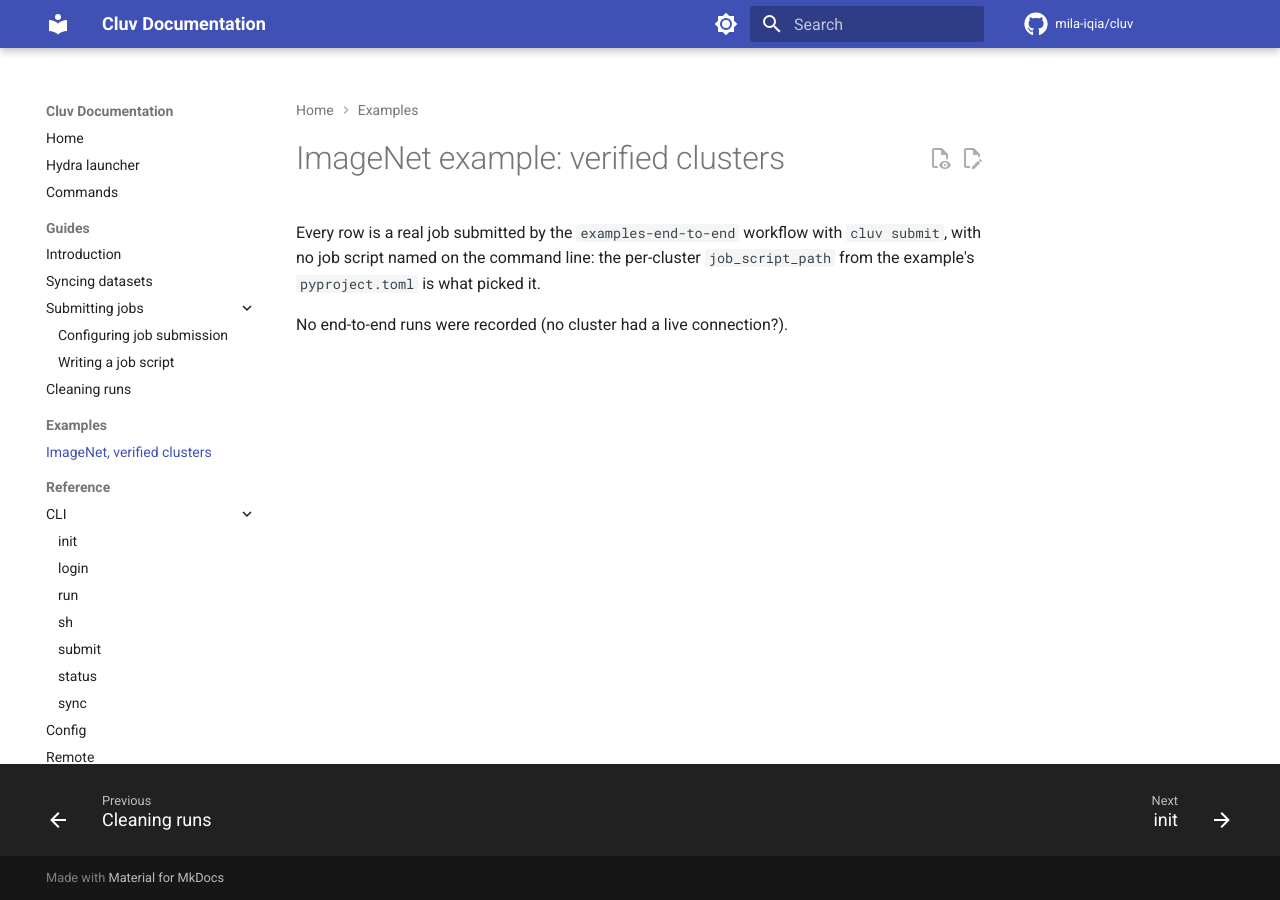
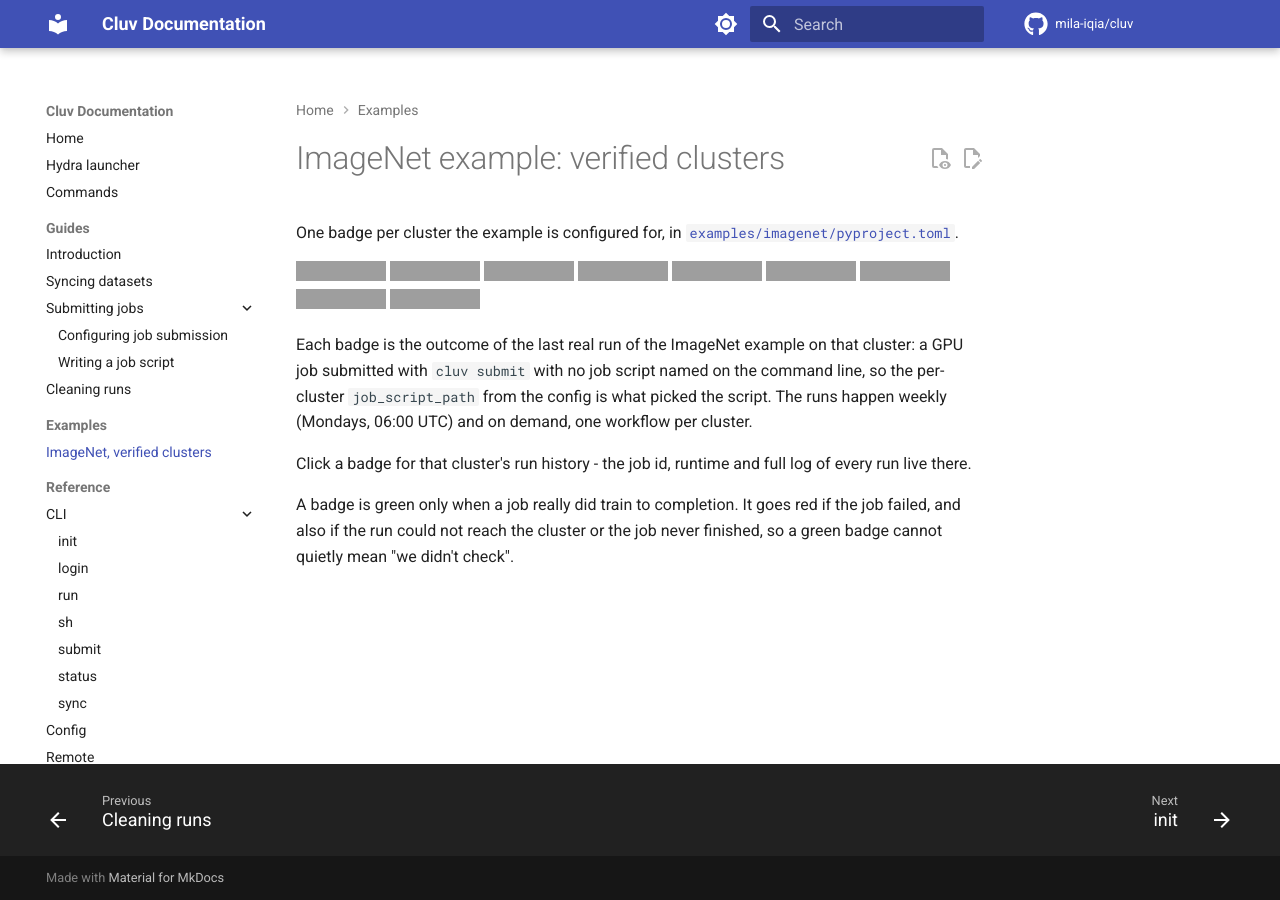
Before and after one commit to mila-iqia/cluv, an MkDocs documentation site: the page built from docs/examples/imagenet-verified.md, in a window 1280 px wide. Built offline with MkDocs 1.6.1 and Material for MkDocs 9.7.7, drawn with Linux system fonts in a browser that asks for light colours; comment, search, counter and statistics services are not loaded; grey boxes are pictures that could not be loaded.

Commit message:
Give every configured cluster its own end-to-end workflow and badge
The weekly end-to-end run used to publish its per-cluster results by generating
`docs/examples/imagenet-verified.md` and a shields.io endpoint file per cluster, then
committing them back to master from inside the workflow. Committing to master as a CI
side effect is messy, and it made the page's contents depend on that push landing.

GitHub's status badges are per workflow rather than per job, so a badge per cluster
needs a workflow per cluster. Splitting the run that way means each badge can read its
own workflow's run history: the page becomes hand-written with fixed URLs, and there is
no generated state left to commit anywhere.

So `e2e-<cluster>.yaml` is now one thin caller per cluster over a shared
`_examples-end-to-end.yaml`, and `test_imagenet_example` is parametrized over every
cluster the example configures rather than a hand-picked five - adding a cluster to
`examples/imagenet/pyproject.toml` now earns it a real run and a badge.

Each run selects its single parametrized case by node id, so a workflow submits a job
to its own cluster only, and sweeps leftover jobs with `cancel_ci_jobs.py --cluster`
so it cannot cancel a concurrent sibling's job.

What the badges cannot show, the table did: job id, runtime and date. Those now live in
the run each badge links to.

Co-Authored-By: Claude Opus 5 (1M context) <noreply@anthropic.com>

```diff
--- a/docs/examples/imagenet-verified.md
+++ b/docs/examples/imagenet-verified.md
@@ -1,9 +1,28 @@
 # ImageNet example: verified clusters
 
-<!-- Generated by .github/scripts/summarize_example_runs.py - do not edit by hand. -->
+One badge per cluster the example is configured for, in
+[`examples/imagenet/pyproject.toml`][example].
 
-Every row is a real job submitted by the `examples-end-to-end` workflow with
-`cluv submit`, with no job script named on the command line: the per-cluster
-`job_script_path` from the example's `pyproject.toml` is what picked it.
+[![mila](https://img.shields.io/github/actions/workflow/status/mila-iqia/cluv/e2e-mila.yaml?branch=master&label=mila)](https://github.com/mila-iqia/cluv/actions/workflows/e2e-mila.yaml)
+[![tamia](https://img.shields.io/github/actions/workflow/status/mila-iqia/cluv/e2e-tamia.yaml?branch=master&label=tamia)](https://github.com/mila-iqia/cluv/actions/workflows/e2e-tamia.yaml)
+[![killarney](https://img.shields.io/github/actions/workflow/status/mila-iqia/cluv/e2e-killarney.yaml?branch=master&label=killarney)](https://github.com/mila-iqia/cluv/actions/workflows/e2e-killarney.yaml)
+[![vulcan](https://img.shields.io/github/actions/workflow/status/mila-iqia/cluv/e2e-vulcan.yaml?branch=master&label=vulcan)](https://github.com/mila-iqia/cluv/actions/workflows/e2e-vulcan.yaml)
+[![rorqual](https://img.shields.io/github/actions/workflow/status/mila-iqia/cluv/e2e-rorqual.yaml?branch=master&label=rorqual)](https://github.com/mila-iqia/cluv/actions/workflows/e2e-rorqual.yaml)
+[![fir](https://img.shields.io/github/actions/workflow/status/mila-iqia/cluv/e2e-fir.yaml?branch=master&label=fir)](https://github.com/mila-iqia/cluv/actions/workflows/e2e-fir.yaml)
+[![nibi](https://img.shields.io/github/actions/workflow/status/mila-iqia/cluv/e2e-nibi.yaml?branch=master&label=nibi)](https://github.com/mila-iqia/cluv/actions/workflows/e2e-nibi.yaml)
+[![trillium-gpu](https://img.shields.io/github/actions/workflow/status/mila-iqia/cluv/e2e-trillium-gpu.yaml?branch=master&label=trillium-gpu)](https://github.com/mila-iqia/cluv/actions/workflows/e2e-trillium-gpu.yaml)
+[![narval](https://img.shields.io/github/actions/workflow/status/mila-iqia/cluv/e2e-narval.yaml?branch=master&label=narval)](https://github.com/mila-iqia/cluv/actions/workflows/e2e-narval.yaml)
 
-No end-to-end runs were recorded (no cluster had a live connection?).
+Each badge is the outcome of the last real run of the ImageNet example on that cluster: a GPU job
+submitted with `cluv submit` with no job script named on the command line, so the per-cluster
+`job_script_path` from the config is what picked the script. The runs happen weekly (Mondays,
+06:00 UTC) and on demand, one workflow per cluster.
+
+Click a badge for that cluster's run history - the job id, runtime and full log of every run live
+there.
+
+A badge is green only when a job really did train to completion. It goes red if the job failed,
+and also if the run could not reach the cluster or the job never finished, so a green badge cannot
+quietly mean "we didn't check".
+
+[example]: https://github.com/mila-iqia/cluv/tree/master/examples/imagenet/pyproject.toml
```
Also changed, not shown: CLAUDE.md (+6 -1 lines), 12 other files.
